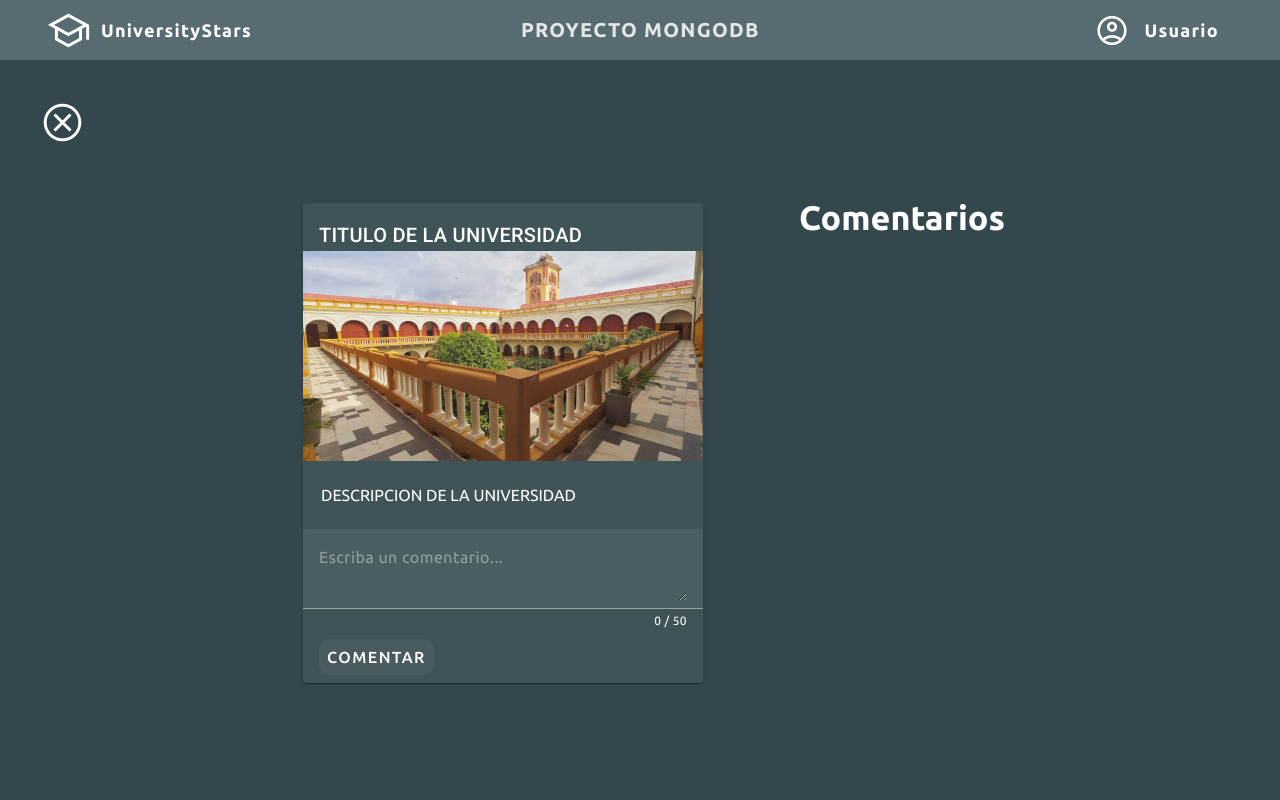
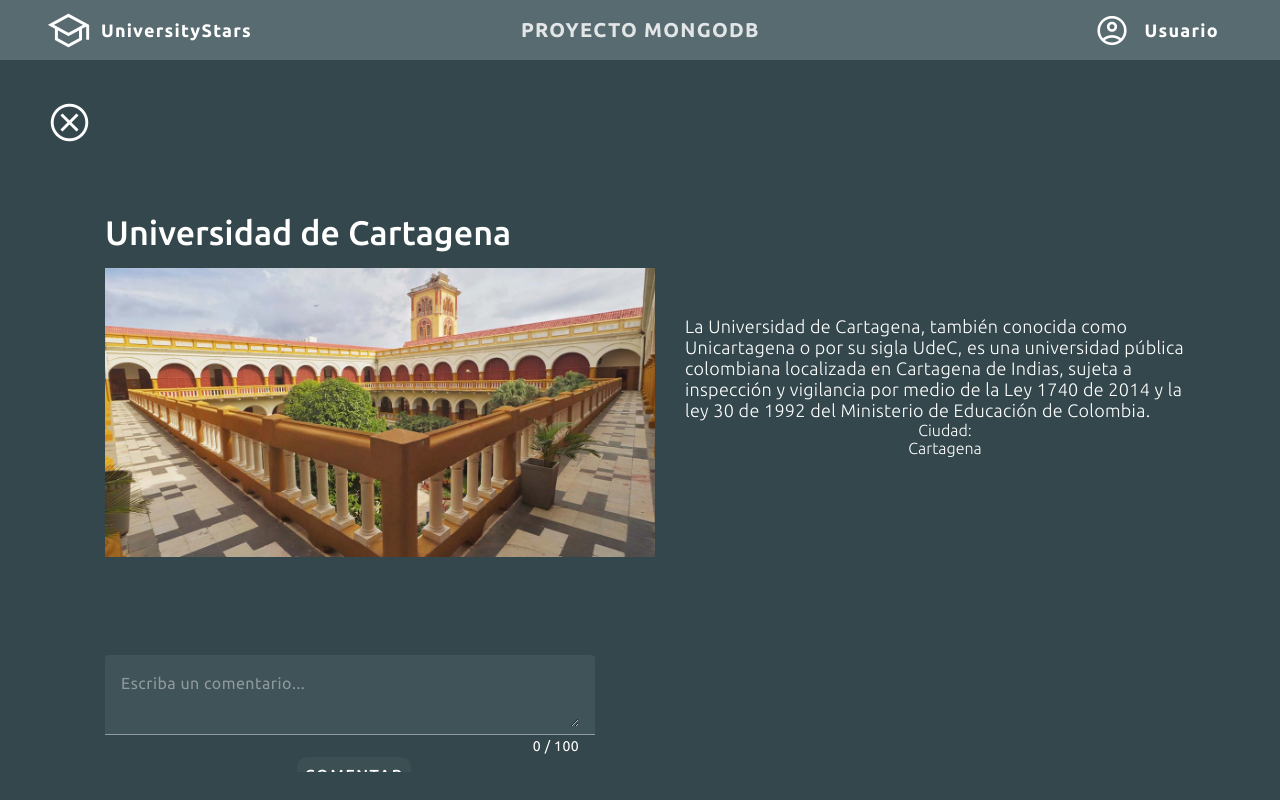
Before and after one commit to DuvanJR/UniverStars-Proyecto, an Angular app: page /universtars/menu/ver-detalle in a window 1280 px wide. Built offline with nearby package versions, Linux system fonts and the light colour scheme; grey boxes are pictures that could not be loaded; a web font is replaced by a local one.

Commit message:
cambios en la vista ver-detalles

```diff
--- a/src/app/pages/see-details/see-details.component.html
+++ b/src/app/pages/see-details/see-details.component.html
@@ -1,36 +1,54 @@
-<span class="material-symbols-outlined" (click)="back()">
-  cancel
+<div class="btn-back">
+  <span class="material-symbols-outlined" (click)="back()"> cancel </span>
+</div>
+
+<div class="main-details">
+  <div class="card-container">
+    <div class="container-title">
+      <p>Universidad de Cartagena</p>
+    </div>
+    <div class="container-img">
+      <img
+        src="../../../assets/img/Universidad Cartagena.jpg"
+        alt
+        class="img"
+      />
+    </div>
+  </div>
+
+  <div class="card-description">
+    <span class="text-description"
+      >La Universidad de Cartagena, también conocida como Unicartagena o por su
+      sigla UdeC, es una universidad pública colombiana localizada en Cartagena
+      de Indias, sujeta a inspección y vigilancia por medio de la Ley 1740 de
+      2014 y la ley 30 de 1992 del Ministerio de Educación de Colombia.
     </span>
+    <span>Ciudad:</span>Cartagena
+  </div>
+</div>
 
-<div class="card-content-comments">
-  <div class="main">
-    <mat-card class="example-card color">
-      <mat-card-header>
-        <div class="example-header-image"></div>
-        <mat-card-title class="texto">TITULO DE LA UNIVERSIDAD</mat-card-title>
-      </mat-card-header>
-      <img mat-card-image src="../../assets/img/Universidad Cartagena.jpg" />
-      <mat-card-content>
-        <p class="texto">DESCRIPCION DE LA UNIVERSIDAD</p>
-      </mat-card-content>
-
+<div class="container-comments main-details">
+  <div class="card-comment">
     <mat-form-field class="example-full-width">
       <mat-label>Escriba un comentario...</mat-label>
-        <textarea matInput [(ngModel)]="comentarioTemporal" #message
-          maxlength="50"></textarea>
-        <mat-hint align="end" class="number-textarea">{{message.value.length}} /
-          50</mat-hint>
+      <textarea
+        matInput
+        [(ngModel)]="comentarioTemporal"
+        #message
+        maxlength="100"
+      ></textarea>
+      <mat-hint align="end" class="number-textarea"
+        >{{ message.value.length }} / 100</mat-hint
+      >
     </mat-form-field>
 
-      <mat-card-actions>
+    <mat-card-actions class="btn-comment">
       <button mat-button class="btn-text-comment" (click)="agregarComentario()">
         <span class="texto">COMENTAR</span>
       </button>
     </mat-card-actions>
-    </mat-card>
-  </div>
 
-  <div class="comentarios">
+    <div class="comments">
       <h1 class="title">Comentarios</h1>
       <div class="card-comentarios">
         <div *ngFor="let comentario of listaComentarios">
@@ -43,8 +61,8 @@
               <button mat-button>LIKE</button>
             </mat-card-actions>
           </mat-card>
-
         </div>
       </div>
     </div>
   </div>
+</div>
--- a/src/app/pages/see-details/see-details.component.scss
+++ b/src/app/pages/see-details/see-details.component.scss
@@ -1,30 +1,70 @@
-.card-content-comments {
+.btn-back {
+  margin-left: 7px;
+}
+
+.main-details {
+  display: flex;
+  margin: 35px;
+}
+
+.card-container {
+  display: flex;
+  flex-direction: column;
+  flex-wrap: nowrap;
+  gap: 10px;
+  padding: 30px;
+}
+
+.container-title {
+  color: white;
+  font-size: 34px;
+  font-weight: 500;
+  height: 45px;
+}
+
+.container-img {
+  width: 550px;
+}
+
+.img {
+  width: 100%;
+}
+
+.card-description {
+  display: flex;
+  color: white;
+  font-size: 16px;
+  font-weight: 300;
+  align-items: center;
+  flex-direction: column;
+  justify-content: center;
+}
+
+.text-description {
+  font-size: 18px;
+  font-weight: 200;
+  letter-spacing: 0.3px;
+}
+
+.container-comments {
+  display: flex;
+  border-radius: 10px;
+/*   border: 2px solid #ccc; */
+  flex-direction: column;
+}
+
+.card-comment{
+  display: flex;
+  max-width: 550px;
+  padding: 30px;
+  flex-direction: column;
+  align-items: center;
+}
+
+.example-full-width{
   display: flex;
   justify-content: center;
-  gap: 80px;
-}
-
-.main {
-  margin: 55px 16px 0 28px;
-  max-width: 1660px;
-  /* gap: 60px; */
-}
-
-.example-card {
-  max-width: 400px;
-}
-
-.example-header-image {
-  background-image: url("https://material.angular.io/assets/img/examples/shiba1.jpg");
-  background-size: cover;
-}
-
-.color {
-  background-color: rgba(153, 169, 173, 0.13);
-}
-
-.texto {
-  color: white;
+  width: 100%;
 }
 
 .btn-text-comment {
@@ -34,41 +74,20 @@
   margin-left: 8px;
 }
 
-.comentarios {
-  margin-top: 50px;
+.btn-comment {
+  display: flex;
+  justify-content: center;
 }
 
-.title {
-  color: white;
-  font-size: 34px;
-  font-weight: 700;
-}
-
-.card-comentarios {
-  color: white;
-  padding: 25px;
-  gap: 40px;
-  display: flex;
-  flex-direction: column;
-  font-size: 16px;
-}
-
-.example-form {
-  min-width: 150px;
-  max-width: 500px;
-  width: 100%;
-}
-
-.example-full-width {
-  width: 100%;
-}
-
-.number-textarea {
+.number-textarea{
+  font-size: 14px;
   color: white;
 }
 
-.comments {
-  background-color: rgba(78, 79, 79, 0.13);
+.comments{
+  display: flex;
+  margin: 50px;
+  max-width: 300px;
 }
 
 .material-symbols-outlined {
```
Lines whose indentation alone changed are shown as unchanged.
